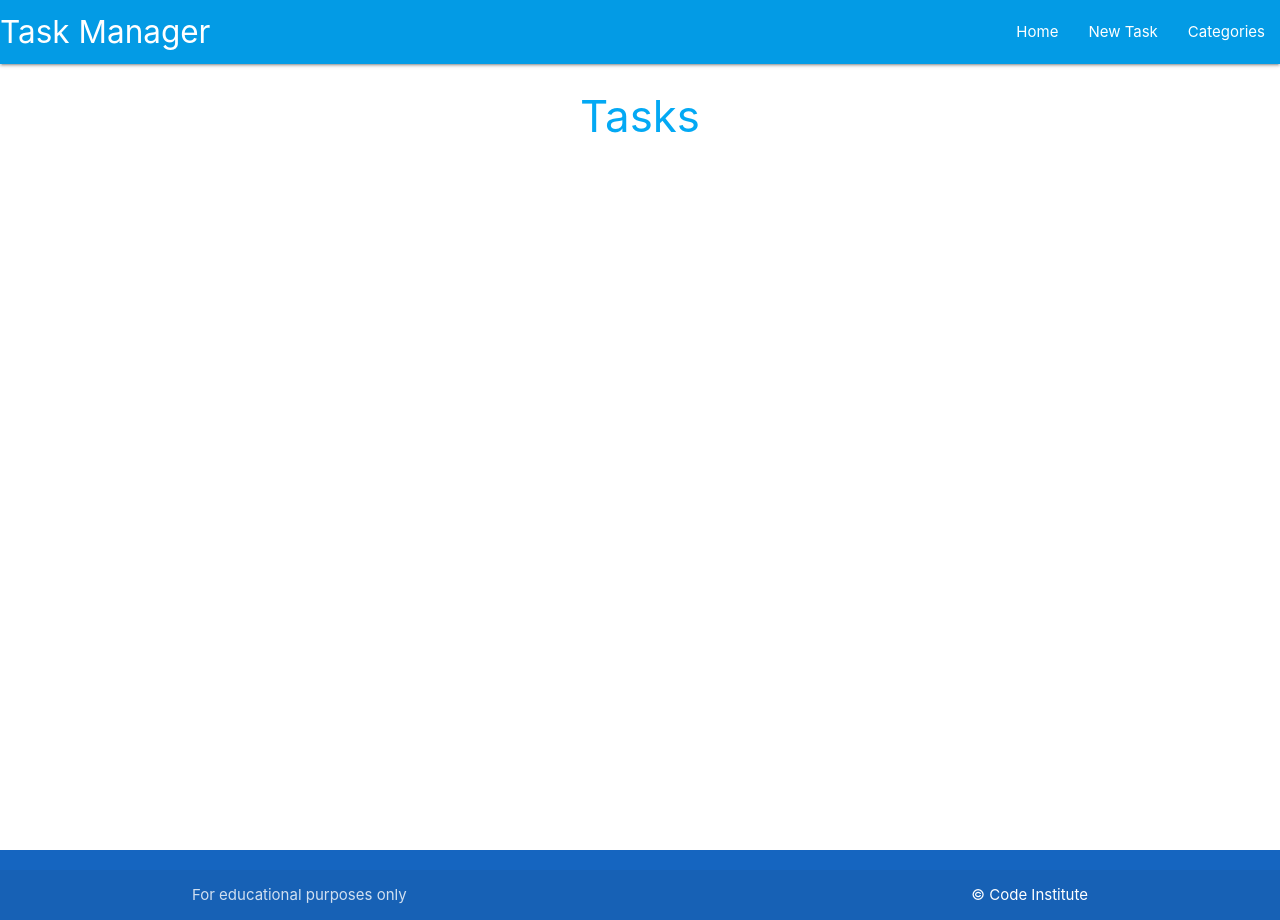
After one commit to mark279455/flask-tasks, a Flask app: template taskmanager/templates/tasks.html in a window 1280 px wide. The commit adds this page. Run offline with Flask 3, Linux system fonts and the light colour scheme; the template is opened without the code that fills it, so the values that code supplies are empty.

Commit message:
created navbar/header/footer

```diff
--- a/run.py
+++ b/run.py
@@ -9,4 +9,4 @@ if __name__ == "__main__":
         debug=os.environ.get("DEBUG")
     )
 
-Database Management Systems  Walkthrough  Creating the Database
+# Database Management Systems  Walkthrough  Creating the Database
--- a/taskmanager/routes.py
+++ b/taskmanager/routes.py
@@ -5,4 +5,4 @@ from taskmanager.models import Category, Task
 
 @app.route("/")
 def home():
-    return render_template("base.html")
+    return render_template("tasks.html")
--- /dev/null
+++ b/taskmanager/static/css/style.css
@@ -0,0 +1,9 @@
+body {
+    display: flex;
+    min-height: 100vh;
+    flex-direction: column;
+}
+
+main {
+    flex: 1 0 auto;
+}
--- /dev/null
+++ b/taskmanager/static/js/script.js
@@ -0,0 +1,5 @@
+document.addEventListener("DOMContentLoaded", function () {
+  // sidenav initialization
+  let sidenav = document.querySelectorAll(".sidenav");
+  M.Sidenav.init(sidenav);
+});
--- a/taskmanager/templates/base.html
+++ b/taskmanager/templates/base.html
@@ -5,11 +5,51 @@
     <meta charset="UTF-8">
     <meta http-equiv="X-UA-Compatible" content="IE=edge">
     <meta name="viewport" content="width=device-width, initial-scale=1.0">
+    <link rel="stylesheet" href="https://cdnjs.cloudflare.com/ajax/libs/font-awesome/5.15.3/css/all.min.css"
+        integrity="sha512-iBBXm8fW90+nuLcSKlbmrPcLa0OT92xO1BIsZ+ywDWZCvqsWgccV3gFoRBv0z+8dLJgyAHIhR35VZc2oM/gI1w=="
+        crossorigin="anonymous" referrerpolicy="no-referrer">
+    <link rel="stylesheet" href="https://cdnjs.cloudflare.com/ajax/libs/materialize/1.0.0/css/materialize.min.css">
+    <link rel="stylesheet" href="{{ url_for('static', filename='css/style.css') }}" type="text/css">
     <title>Task Manager</title>
 </head>
 
 <body>
-    Hello World
+    <header>
+        <nav class="light-blue darken-1">
+            <div class="nav-wrapper">
+                <a href="#!" class="brand-logo">Task Manager</a>
+                <a href="#" data-target="mobile-demo" class="sidenav-trigger"><i class="fas fa-bars"></i></a>
+                <ul class="right hide-on-med-and-down">
+                    <li><a href="{{ url_for('home') }}">Home</a></li>
+                    <li><a href="">New Task</a></li>
+                    <li><a href="">Categories</a></li>
+                </ul>
+            </div>
+        </nav>
+
+        <ul class="sidenav" id="mobile-demo">
+            <li><a href="{{ url_for('home') }}">Home</a></li>
+            <li><a href="">New Task</a></li>
+            <li><a href="">Categories</a></li>
+        </ul>
+    </header>
+
+    <main class="container">
+        {% block content %}
+        {% endblock %}
+    </main>
+
+    <footer class="page-footer blue darken-3">
+        <div class="footer-copyright">
+            <div class="container">
+                For educational purposes only
+                <a class="white-text right" href="https://codeinstitute.net" target="_blank">&copy; Code Institute</a>
+            </div>
+        </div>
+    </footer>
+
+    <script src="https://cdnjs.cloudflare.com/ajax/libs/materialize/1.0.0/js/materialize.min.js"></script>
+    <script src="{{ url_for('static', filename='js/script.js') }}"></script>
 </body>
 
 </html>
--- /dev/null
+++ b/taskmanager/templates/tasks.html
@@ -0,0 +1,6 @@
+{% extends "base.html" %}
+{% block content %}
+
+<h3 class="light-blue-text text-darken4 center-align">Tasks</h3>
+
+{% endblock %}
```
